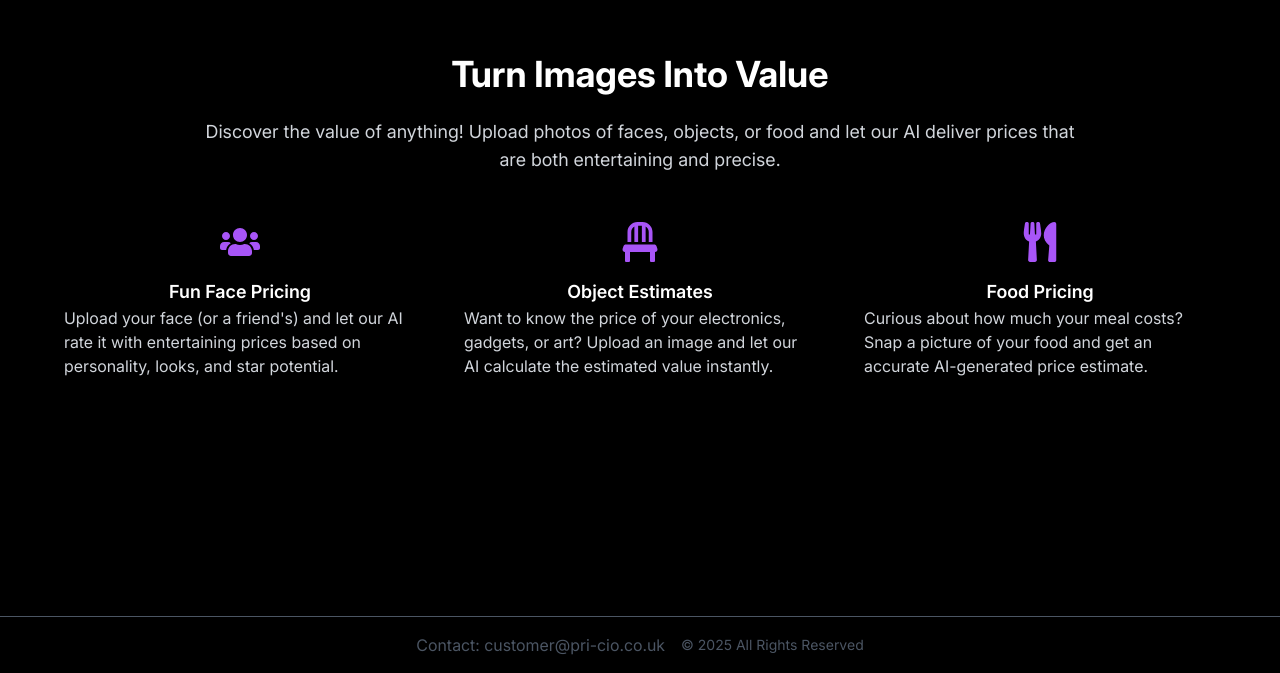
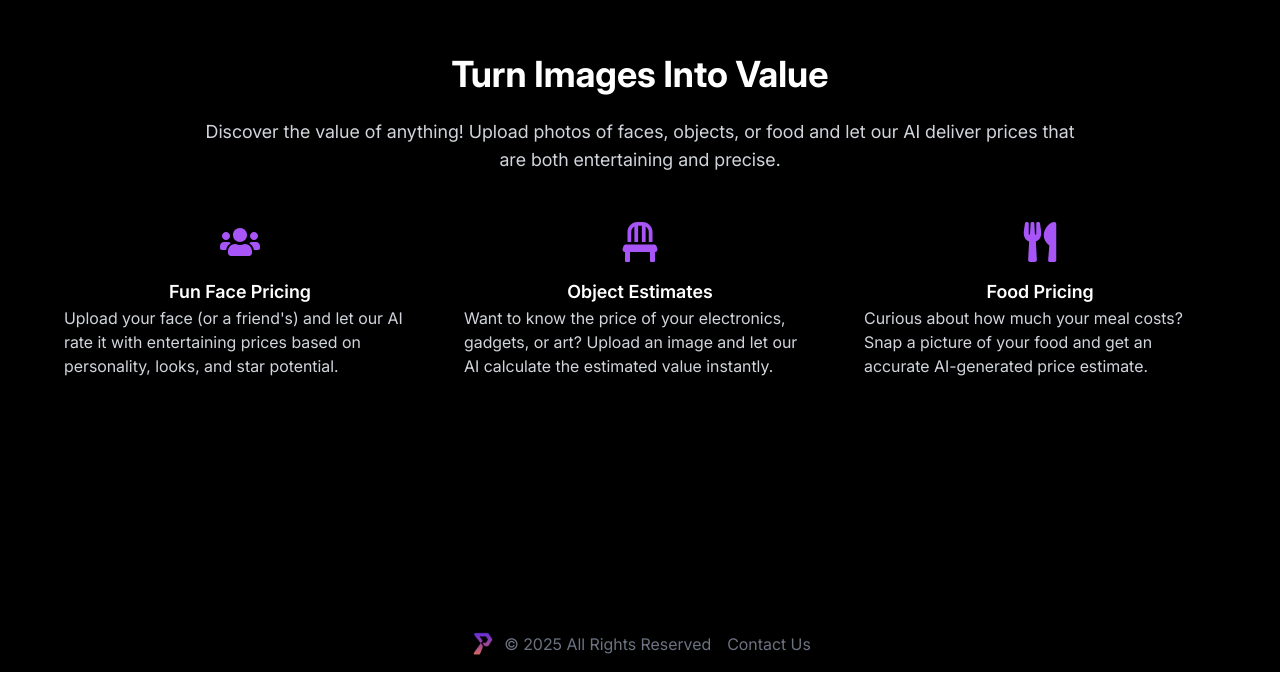
Before and after one commit to KaleLjl/pri-cio, a Next.js app: page / in a window 1280 px wide. Shown: the part 984-1657 px from the top of the page. Built offline with nearby package versions, Linux system fonts and the light colour scheme; no server answers.

Commit message:
change footer bar

```diff
--- a/src/components/layout/Footer.tsx
+++ b/src/components/layout/Footer.tsx
@@ -1,14 +1,22 @@
 'use client';
+
+import LogoImage from '/public/image/logo.png';
 
 const Footer = () => {
   const year = new Date().getFullYear();
 
   return (
-    <footer className= 'w-full py-4 text-center bg-black border-t border-gray-600 text-gray-600' >
-      <div className="flex justify-center items-center gap-4">
-        <p>Contact: customer@pri-cio.co.uk</p>
-        <p className="text-sm">© {year} All Rights Reserved</p>
+    <footer className="w-full py-4 bg-black text-gray-500 flex justify-center items-center gap-4">
+      <div className="flex items-center gap-2">
+        <img src={LogoImage.src} alt="Logo" className="h-6" />
+        <p>© {year} All Rights Reserved</p>
       </div>
+      <a
+        href="mailto:customer@pri-cio.co.uk"
+        className="text-gray-500 hover:text-gray-700 transition-colors"
+      >
+        Contact Us
+      </a>
     </footer>
   );
 };
```
